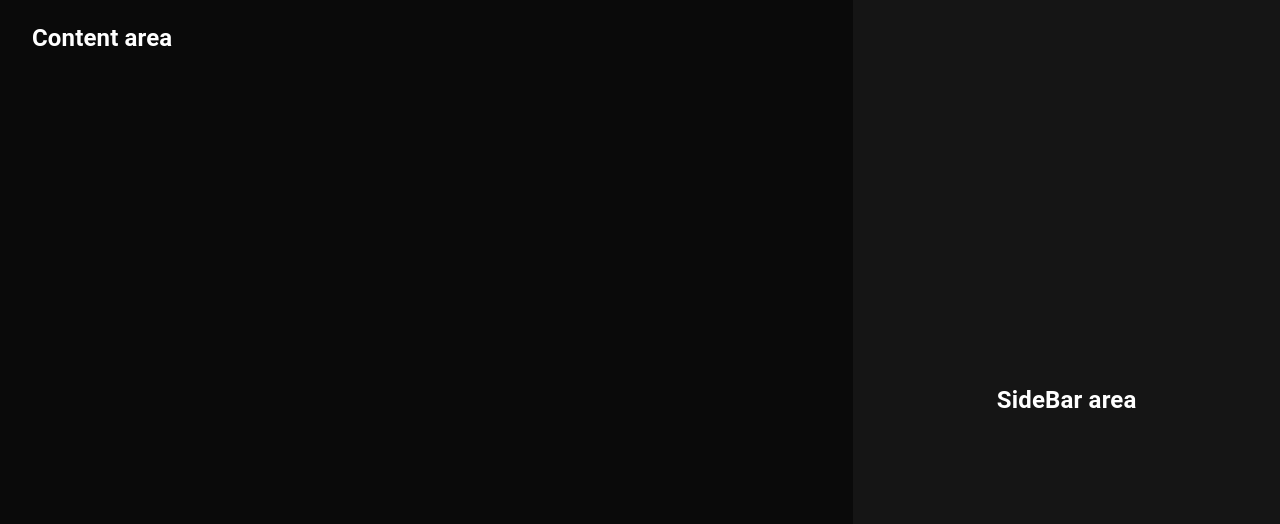
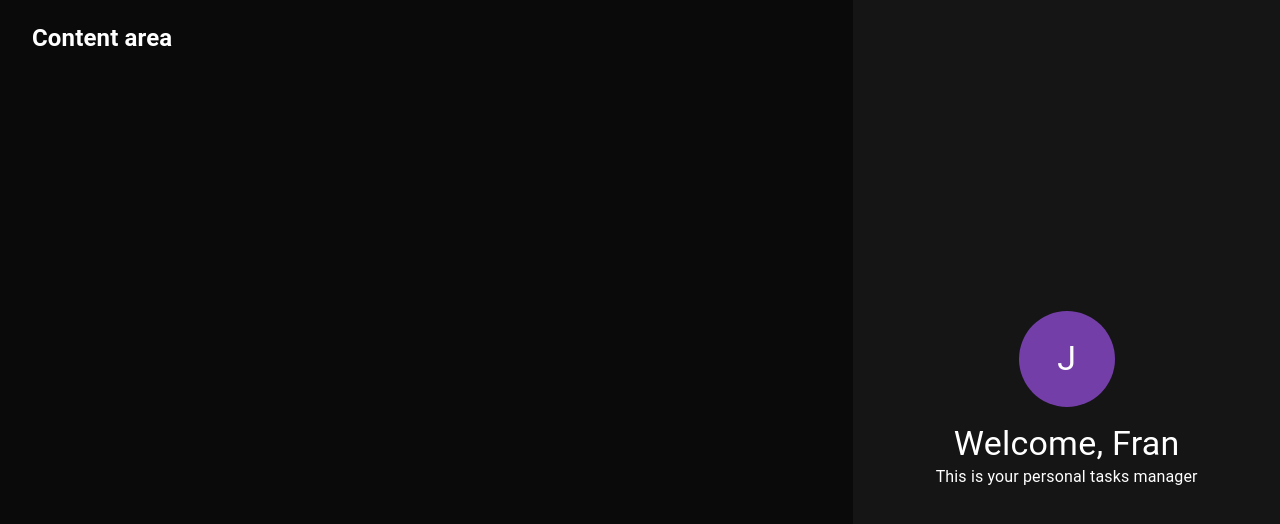
Before and after one commit to franciscoerramuspe/activity-tracker-tsx, a React (Create React App) app in the folder todo-react/: page / in a window 1280 px wide. Shown: the top 524 px of the page. Built offline with nearby package versions, Linux system fonts and the light colour scheme.

Commit message:
Added profile component

```diff
--- /dev/null
+++ b/todo-react/src/components/profile/profile.tsx
@@ -0,0 +1,34 @@
+import React, { FC, ReactElement } from 'react';
+import { Avatar, Box, Typography } from '@mui/material';
+
+export const Profile: FC = (): ReactElement => {
+
+
+    return (
+        <Box
+            display="flex"
+            flexDirection="column"
+            justifyContent="center"
+            alignItems="center"
+        >
+            <Avatar
+                sx={{
+                    width:'96px',
+                    height:'96px',
+                    backgroundColor:'primary.main',
+                    marginBottom:'16px',
+                }}
+            >
+                <Typography variant="h4" color="text.primary">
+                    J
+                </Typography>
+            </Avatar>
+            <Typography variant="h4" color="text.primary">
+                Welcome, Fran
+            </Typography>
+            <Typography variant="body1" color="text.primary">
+                This is your personal tasks manager
+            </Typography>
+        </Box>
+    )
+}
--- a/todo-react/src/components/sidebar/sidebar.tsx
+++ b/todo-react/src/components/sidebar/sidebar.tsx
@@ -1,6 +1,7 @@
 import React, { FC, ReactElement } from 'react';
 
 import { Grid } from '@mui/material';
+import { Profile } from '../profile/profile';
 
 export const Sidebar: FC = (): ReactElement => {
     return (
@@ -19,7 +20,7 @@
                     flexDirection: 'column',
                     alignItems: 'center',
                 }}>
-                <h2>SideBar area</h2>
+                <Profile />
             </Grid>
     )
 }
```
